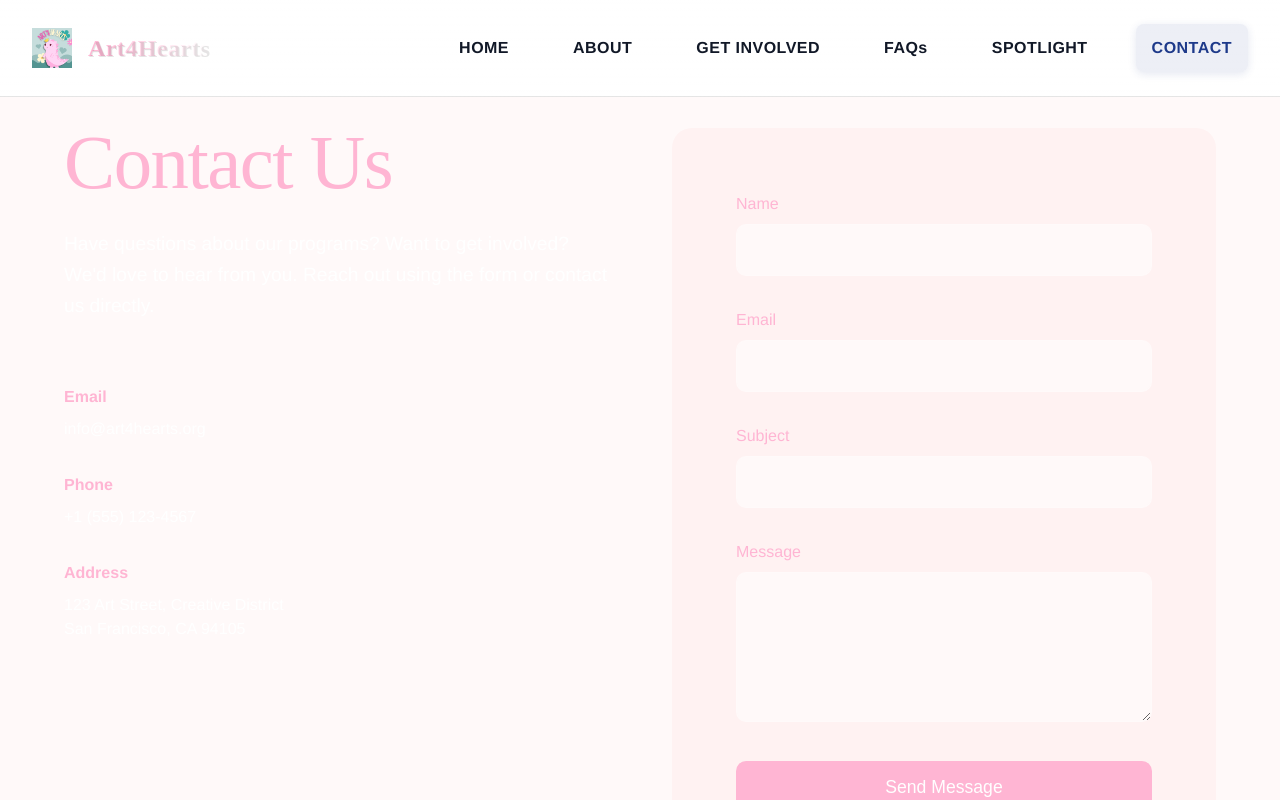
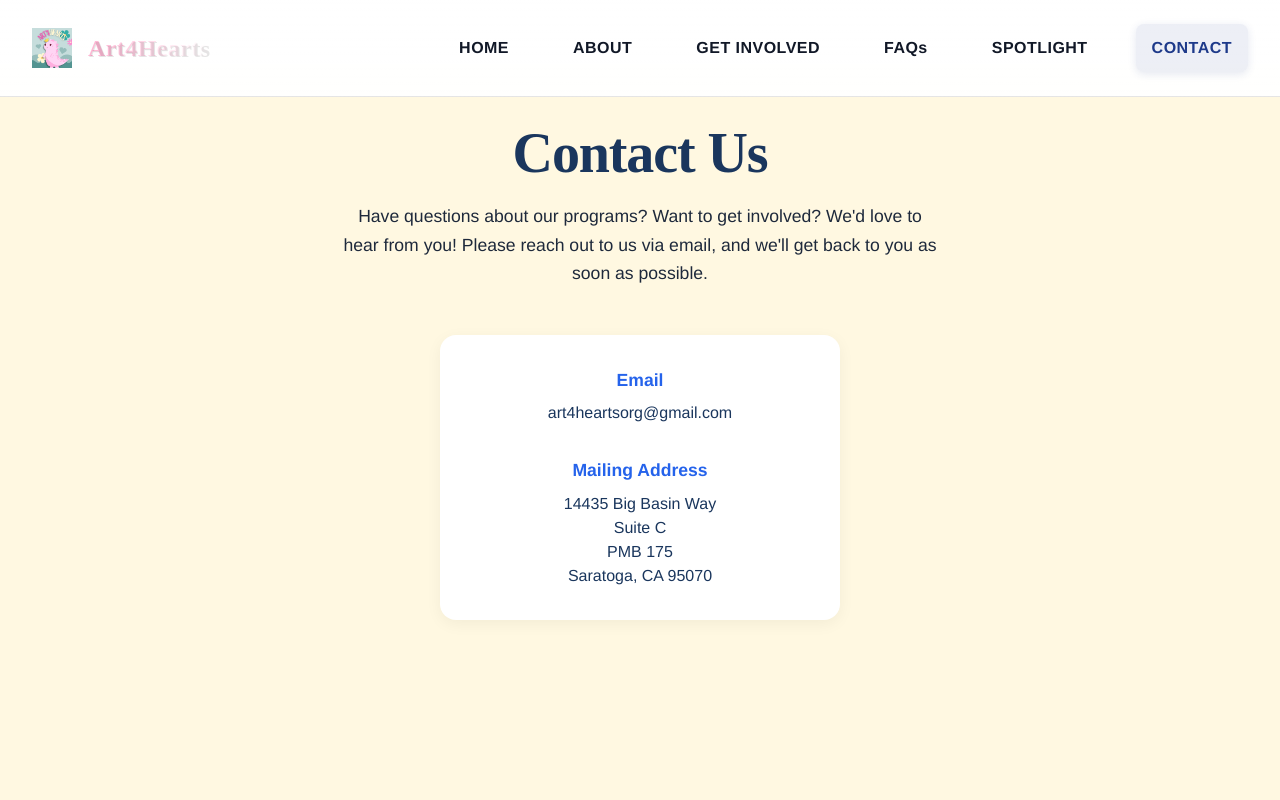
Before and after one commit to vedantpadhiii/art4hearts, a React (Create React App) app: page /contact in a window 1280 px wide. Shown: the top 800 px of the page. Built offline with nearby package versions, Linux system fonts and the light colour scheme; a web font is replaced by a local one.

Commit message:
contact us page updates

```diff
--- a/src/pages/Contact.tsx
+++ b/src/pages/Contact.tsx
@@ -4,57 +4,78 @@ import { motion, AnimatePresence } from 'framer-motion';
 
 const ContactContainer = styled.div`
   min-height: calc(100vh - ${props => props.theme.spacing.header});
-  background: ${props => props.theme.colors.background.dark};
-  color: ${props => props.theme.colors.text.light};
-  padding: ${props => props.theme.spacing.large};
+  background: #fff8e1;
   margin-top: ${props => props.theme.spacing.header};
 `;
 
-const ContactGrid = styled.div`
-  display: grid;
-  grid-template-columns: 1fr 1fr;
-  gap: ${props => props.theme.spacing.large};
-  max-width: 1400px;
+const ContactInfo = styled.div`
+  text-align: center;
+  padding: 4rem 1rem;
+  max-width: 800px;
   margin: 0 auto;
 
-  @media (max-width: 768px) {
-    grid-template-columns: 1fr;
-  }
-`;
-
-const ContactInfo = styled.div`
   h1 {
-    font-size: clamp(3rem, 6vw, 6rem);
-    font-family: ${props => props.theme.fonts.title};
-    margin-bottom: ${props => props.theme.spacing.medium};
-    color: ${props => props.theme.colors.primary};
+    font-size: 3.5rem;
+    font-weight: 700;
+    margin-bottom: 1.5rem;
+    color: #1a365d;
   }
 
   p {
-    font-size: 1.2rem;
-    margin-bottom: ${props => props.theme.spacing.large};
+    color: #1e293b;
+    font-size: 1.1rem;
     line-height: 1.6;
+    margin-bottom: 3rem;
+    max-width: 600px;
+    margin-left: auto;
+    margin-right: auto;
   }
 
   .contact-details {
-    margin-top: ${props => props.theme.spacing.large};
+    background: #fff;
+    padding: 2rem;
+    border-radius: 16px;
+    box-shadow: 0 4px 16px rgba(0, 0, 0, 0.05);
+    max-width: 400px;
+    margin: 0 auto;
 
     div {
-      margin-bottom: ${props => props.theme.spacing.medium};
+      margin-bottom: 2rem;
+
+      &:last-child {
+        margin-bottom: 0;
+      }
 
       strong {
-        color: ${props => props.theme.colors.primary};
+        color: #2563eb;
         display: block;
         margin-bottom: 0.5rem;
+        font-size: 1.1rem;
+        font-weight: 600;
+      }
+
+      a, span {
+        color: #1a365d;
+        text-decoration: none;
+        font-size: 1rem;
+        line-height: 1.5;
+        display: block;
+
+        &:hover {
+          color: #2563eb;
+        }
       }
     }
   }
 `;
 
 const ContactForm = styled.form`
-  background: ${props => props.theme.colors.background.darker};
+  background: rgba(255, 255, 255, 0.95);
   padding: ${props => props.theme.spacing.large};
   border-radius: 20px;
+  box-shadow: 0 8px 32px rgba(0, 0, 0, 0.1);
+  backdrop-filter: blur(10px);
+  border: 1px solid rgba(255, 255, 255, 0.4);
 
   .form-group {
     margin-bottom: ${props => props.theme.spacing.medium};
@@ -62,21 +83,30 @@ const ContactForm = styled.form`
     label {
       display: block;
       margin-bottom: 0.5rem;
-      color: ${props => props.theme.colors.primary};
+      color: #1a365d;
+      font-weight: 600;
+      font-size: 0.95rem;
     }
 
     input, textarea {
       width: 100%;
       padding: 1rem;
-      background: ${props => props.theme.colors.background.dark};
-      border: 1px solid ${props => props.theme.colors.background.light}40;
-      border-radius: 10px;
-      color: ${props => props.theme.colors.text.light};
+      background: rgba(255, 255, 255, 0.8);
+      border: 1px solid rgba(37, 99, 235, 0.2);
+      border-radius: 12px;
+      color: #1a365d;
       font-size: 1rem;
+      transition: all 0.3s ease;
 
       &:focus {
         outline: none;
-        border-color: ${props => props.theme.colors.primary};
+        border-color: #2563eb;
+        background: rgba(255, 255, 255, 0.95);
+        box-shadow: 0 2px 8px rgba(37, 99, 235, 0.1);
+      }
+
+      &::placeholder {
+        color: #64748b;
       }
     }
 
@@ -89,16 +119,19 @@ const ContactForm = styled.form`
   button {
     width: 100%;
     padding: 1rem;
-    background: ${props => props.theme.colors.primary};
-    color: ${props => props.theme.colors.text.light};
+    background: #2563eb;
+    color: white;
     border: none;
-    border-radius: 10px;
+    border-radius: 12px;
     font-size: 1.1rem;
+    font-weight: 600;
     cursor: pointer;
-    transition: transform ${props => props.theme.transitions.medium};
+    transition: all 0.3s ease;
 
     &:hover {
       transform: translateY(-2px);
+      background: #1e40af;
+      box-shadow: 0 4px 12px rgba(37, 99, 235, 0.2);
     }
   }
 `;
@@ -107,86 +140,42 @@ const SuccessMessage = styled(motion.div)`
   position: fixed;
   top: 20px;
   right: 20px;
-  background: ${props => props.theme.colors.success};
-  color: ${props => props.theme.colors.text.light};
+  background: rgba(34, 197, 94, 0.95);
+  color: white;
   padding: 1rem 2rem;
-  border-radius: 10px;
+  border-radius: 12px;
   z-index: 1000;
+  box-shadow: 0 4px 12px rgba(34, 197, 94, 0.2);
+  backdrop-filter: blur(8px);
+  border: 1px solid rgba(255, 255, 255, 0.2);
+  font-weight: 500;
 `;
 
 const Contact: React.FC = () => {
-  const [showSuccess, setShowSuccess] = useState(false);
-
-  const handleSubmit = (e: React.FormEvent) => {
-    e.preventDefault();
-    setShowSuccess(true);
-    setTimeout(() => setShowSuccess(false), 3000);
-  };
-
   return (
     <ContactContainer>
-      <ContactGrid>
       <ContactInfo>
         <h1>Contact Us</h1>
         <p>
           Have questions about our programs? Want to get involved?
-            We'd love to hear from you. Reach out using the form or
-            contact us directly.
+          We'd love to hear from you! Please reach out to us via email,
+          and we'll get back to you as soon as possible.
         </p>
 
         <div className="contact-details">
           <div>
             <strong>Email</strong>
-              info@art4hearts.org
+            <a href="mailto:art4heartsorg@gmail.com">art4heartsorg@gmail.com</a>
           </div>
           <div>
-              <strong>Phone</strong>
-              +1 (555) 123-4567
-            </div>
-            <div>
-              <strong>Address</strong>
-              123 Art Street, Creative District<br />
-              San Francisco, CA 94105
+            <strong>Mailing Address</strong>
+            <span>14435 Big Basin Way</span>
+            <span>Suite C</span>
+            <span>PMB 175</span>
+            <span>Saratoga, CA 95070</span>
           </div>
         </div>
       </ContactInfo>
-
-        <ContactForm onSubmit={handleSubmit}>
-          <div className="form-group">
-            <label>Name</label>
-            <input type="text" required />
-          </div>
-
-          <div className="form-group">
-            <label>Email</label>
-            <input type="email" required />
-          </div>
-
-          <div className="form-group">
-            <label>Subject</label>
-            <input type="text" required />
-          </div>
-
-          <div className="form-group">
-            <label>Message</label>
-            <textarea required></textarea>
-          </div>
-
-          <button type="submit">Send Message</button>
-        </ContactForm>
-      </ContactGrid>
-
-      <AnimatePresence>
-        {showSuccess && (
-          <SuccessMessage
-            initial={{ opacity: 0, y: -50 }}
-            animate={{ opacity: 1, y: 0 }}
-            exit={{ opacity: 0 }}
-          >
-            Message sent successfully!
-          </SuccessMessage>
-        )}
-      </AnimatePresence>
     </ContactContainer>
   );
 };
--- a/src/pages/Home.tsx
+++ b/src/pages/Home.tsx
@@ -109,22 +109,23 @@ const Banner = styled.div`
 
 const HeroContent = styled.div`
   position: absolute;
-  top: 50%;
+  bottom: 5%;
   left: 50%;
-  transform: translate(-50%, -50%);
+  transform: translateX(-50%);
   width: 90%;
   max-width: 800px;
   text-align: center;
   padding: 2rem;
-  background: rgba(255, 250, 250, 0.9);
+  background: rgba(255, 250, 250, 0.95);
   backdrop-filter: blur(12px);
   border: 1px solid rgba(255, 255, 255, 0.4);
   border-radius: ${({ theme }) => theme.borderRadii.large};
   transition: all 0.4s ease;
-  animation: ${float} 6s ease-in-out infinite;
+  box-shadow: 0 4px 30px rgba(0, 0, 0, 0.1);
 
   &:hover {
-    transform: translate(-50%, -55%);
+    transform: translateX(-50%) translateY(-10px);
+    box-shadow: 0 8px 40px rgba(0, 0, 0, 0.15);
   }
 `;
 
```
Lines whose indentation alone changed are shown as unchanged.
